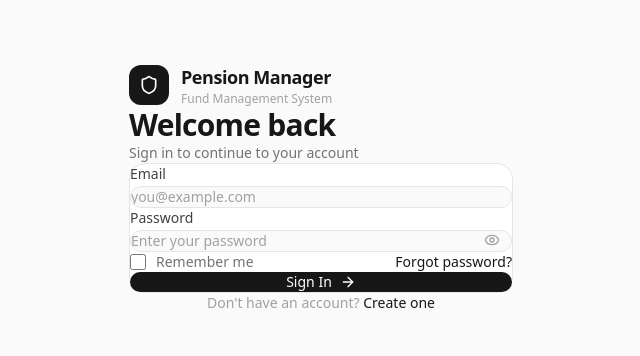
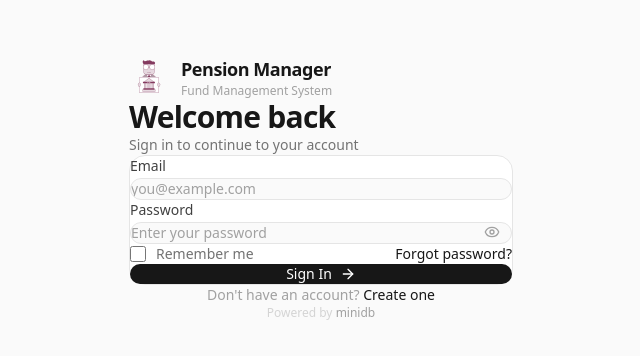
Before and after one commit to alabanaaaa/pension-manager, a React app in the folder web/frontend/: page /login in a window 1280 px wide. Shown: the part 212-568 px from the top of the page, without its empty margins (319-959 px from the left). Built offline with nearby package versions, Linux system fonts and the light colour scheme; no server answers; the HTML template or start-up script is replaced by a standard one.

Commit message:
feat: use bank SVG logo and add powered by minidb footer
- Replaced Shield icon with bank-svgrepo-com.svg on login and register pages
- Added 'Powered by minidb' footer text to both pages
- Copied bank SVG to public/bank-logo.svg

```diff
--- a/web/frontend/src/pages/LoginPage.jsx
+++ b/web/frontend/src/pages/LoginPage.jsx
@@ -1,7 +1,8 @@
 import { useState } from 'react';
 import { useNavigate, Link } from 'react-router-dom';
 import { useAuth } from '../context/AuthContext';
-import { Shield, Eye, EyeOff, Loader2, AlertCircle, ArrowRight } from 'lucide-react';
+import { Eye, EyeOff, Loader2, AlertCircle, ArrowRight } from 'lucide-react';
+import bankLogo from '/bank-logo.svg';
 
 export default function LoginPage() {
   const { login, error } = useAuth();
@@ -35,9 +36,7 @@ export default function LoginPage() {
       <div className="w-full max-w-sm animate-fade-in-up">
         {/* Logo */}
         <div className="flex items-center gap-3 mb-12">
-          <div className="w-10 h-10 bg-neutral-900 rounded-xl flex items-center justify-center">
-            <Shield size={20} className="text-white" />
-          </div>
+          <img src={bankLogo} alt="Logo" className="w-10 h-10" />
           <div>
             <h1 className="text-lg font-semibold text-neutral-900 tracking-tight">Pension Manager</h1>
             <p className="text-xs text-neutral-400">Fund Management System</p>
@@ -124,12 +123,17 @@ export default function LoginPage() {
         </div>
 
         {/* Footer */}
-        <p className="text-center text-sm text-neutral-400 mt-8 animate-fade-in-up stagger-5">
-          Don't have an account?{' '}
-          <Link to="/register" className="text-neutral-900 hover:underline font-medium">
-            Create one
-          </Link>
-        </p>
+        <div className="mt-8 animate-fade-in-up stagger-5">
+          <p className="text-center text-sm text-neutral-400">
+            Don't have an account?{' '}
+            <Link to="/register" className="text-neutral-900 hover:underline font-medium">
+              Create one
+            </Link>
+          </p>
+          <p className="text-center text-xs text-neutral-300 mt-6">
+            Powered by <span className="font-medium text-neutral-400">minidb</span>
+          </p>
+        </div>
       </div>
     </div>
   );
--- a/web/frontend/src/pages/RegisterPage.jsx
+++ b/web/frontend/src/pages/RegisterPage.jsx
@@ -6,6 +6,7 @@ import {
   PartyPopper, ArrowRight, CheckCircle2, Sparkles,
   Calendar, CreditCard, Building2, MapPin, Phone
 } from 'lucide-react';
+import bankLogo from '/bank-logo.svg';
 
 const steps = [
   { id: 'personal', label: 'Personal', icon: User },
@@ -81,9 +82,7 @@ export default function RegisterPage() {
       <div className="min-h-screen bg-neutral-50 flex flex-col items-center justify-center px-6 py-12">
         <div className="w-full max-w-sm animate-scale-in">
           <div className="flex items-center gap-3 mb-12">
-            <div className="w-10 h-10 bg-neutral-900 rounded-xl flex items-center justify-center">
-              <Shield size={20} className="text-white" />
-            </div>
+            <img src={bankLogo} alt="Logo" className="w-10 h-10" />
             <div>
               <h1 className="text-lg font-semibold text-neutral-900 tracking-tight">Pension Manager</h1>
               <p className="text-xs text-neutral-400">Fund Management System</p>
@@ -158,9 +157,7 @@ export default function RegisterPage() {
       <div className="w-full max-w-md animate-fade-in-up">
         {/* Logo */}
         <div className="flex items-center gap-3 mb-12">
-          <div className="w-10 h-10 bg-neutral-900 rounded-xl flex items-center justify-center">
-            <Shield size={20} className="text-white" />
-          </div>
+          <img src={bankLogo} alt="Logo" className="w-10 h-10" />
           <div>
             <h1 className="text-lg font-semibold text-neutral-900 tracking-tight">Pension Manager</h1>
             <p className="text-xs text-neutral-400">Create your account</p>
@@ -440,12 +437,17 @@ export default function RegisterPage() {
         </div>
 
         {/* Footer */}
-        <p className="text-center text-sm text-neutral-400 mt-8 animate-fade-in-up stagger-5">
-          Already have an account?{' '}
-          <Link to="/login" className="text-neutral-900 hover:underline font-medium">
-            Sign in
-          </Link>
-        </p>
+        <div className="mt-8 animate-fade-in-up stagger-5">
+          <p className="text-center text-sm text-neutral-400">
+            Already have an account?{' '}
+            <Link to="/login" className="text-neutral-900 hover:underline font-medium">
+              Sign in
+            </Link>
+          </p>
+          <p className="text-center text-xs text-neutral-300 mt-6">
+            Powered by <span className="font-medium text-neutral-400">minidb</span>
+          </p>
+        </div>
       </div>
     </div>
   );
```
Also changed, not shown: web/frontend/public/bank-logo.svg (added).
